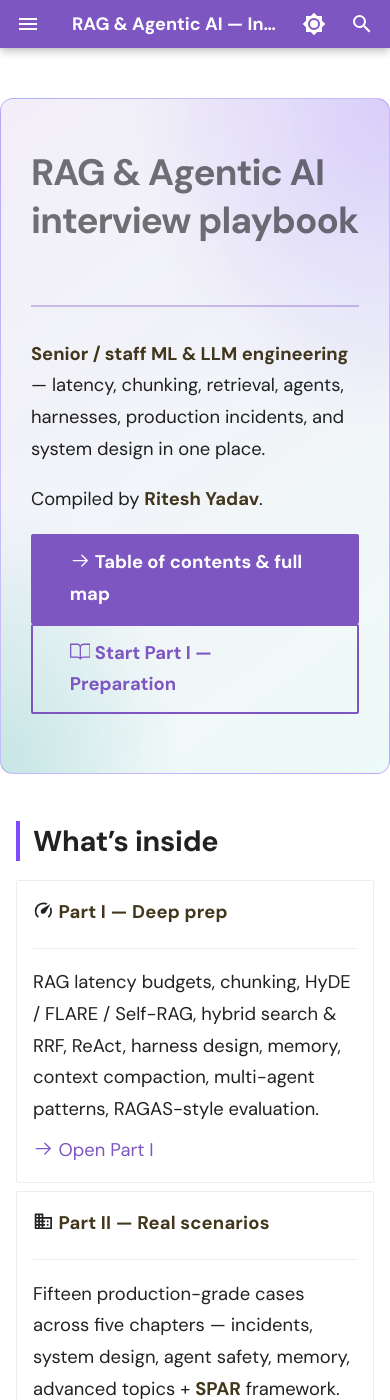
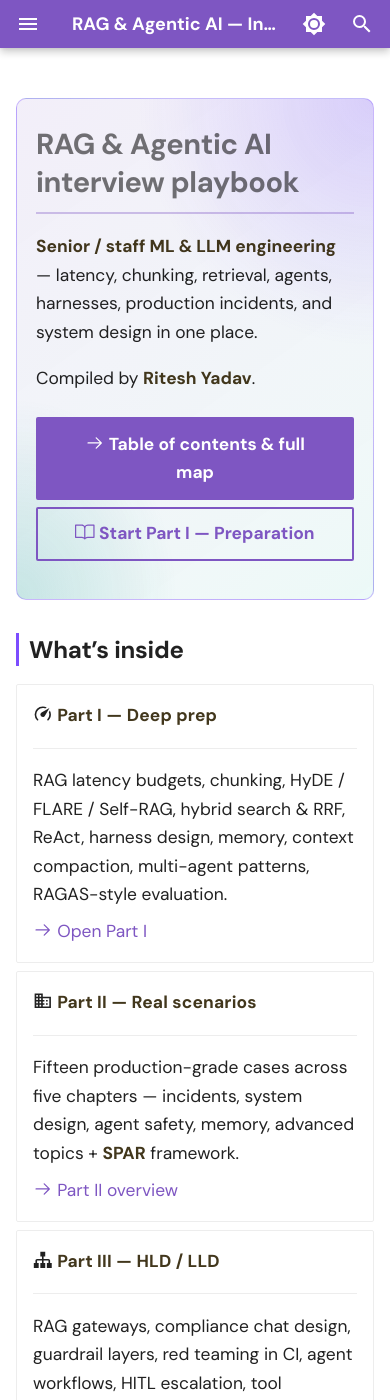
Before and after one commit to DARK-art108/RAG_Agentic_Designs, an MkDocs documentation site: the page built from docs/index.md, in a window 390 px wide and 1400 px high. Built offline with MkDocs 1.6.1 and Material for MkDocs 9.7.7, drawn with Linux system fonts in a browser that asks for light colours.

Commit message:
fix mobile responsiveness for docs layout
Improve phone readability by adding responsive typography, table scrolling, hero/button sizing, and tighter spacing for small screens.

```diff
--- a/docs/stylesheets/extra.css
+++ b/docs/stylesheets/extra.css
@@ -205,3 +205,81 @@
 .doc-hero h1 {
   margin-top: 0;
 }
+
+/* Mobile-first adjustments */
+@media (max-width: 76.1875em) {
+  .md-typeset table:not([class]) {
+    display: block;
+    width: 100%;
+    overflow-x: auto;
+    -webkit-overflow-scrolling: touch;
+  }
+}
+
+@media (max-width: 44.9375em) {
+  .md-typeset {
+    font-size: 0.87rem;
+    line-height: 1.64;
+  }
+
+  .md-typeset h1 {
+    font-size: 1.55rem;
+    letter-spacing: -0.015em;
+    margin-bottom: 0.65em;
+  }
+
+  .md-typeset h2 {
+    font-size: 1.2rem;
+    margin-top: 1.35em;
+    padding-left: 0.5rem;
+    border-left-width: 3px;
+  }
+
+  .md-typeset h3 {
+    font-size: 1.02rem;
+  }
+
+  .md-typeset table:not([class]) th,
+  .md-typeset table:not([class]) td {
+    padding: 0.45rem 0.55rem;
+    font-size: 0.82rem;
+  }
+
+  .md-typeset .admonition {
+    border-left-width: 3px;
+    border-radius: 0.38rem;
+  }
+
+  .md-typeset .admonition-title {
+    font-size: 0.88rem;
+  }
+
+  .md-typeset pre > code {
+    font-size: 0.76rem;
+  }
+
+  .md-typeset blockquote {
+    padding: 0.3rem 0.65rem 0.3rem 0.8rem;
+    margin-inline: 0;
+  }
+
+  .doc-hero {
+    margin: 0 0 1.2rem;
+    padding: 1.35rem 0.95rem 1.05rem;
+    border-radius: 0.5rem;
+  }
+
+  .doc-hero h1 {
+    font-size: 1.45rem;
+  }
+
+  .md-typeset .md-button {
+    width: 100%;
+    margin: 0.35rem 0 0;
+    text-align: center;
+  }
+
+  .md-logo__emoji {
+    font-size: 1.45rem;
+  }
+}
```
